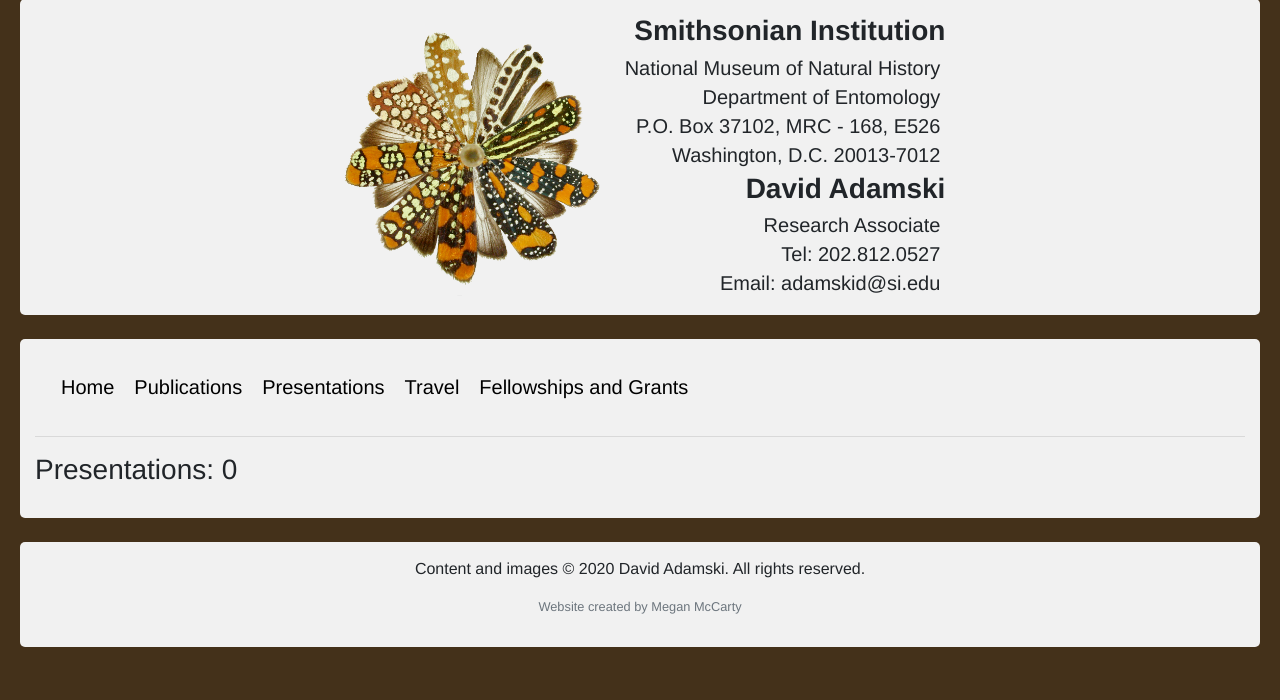
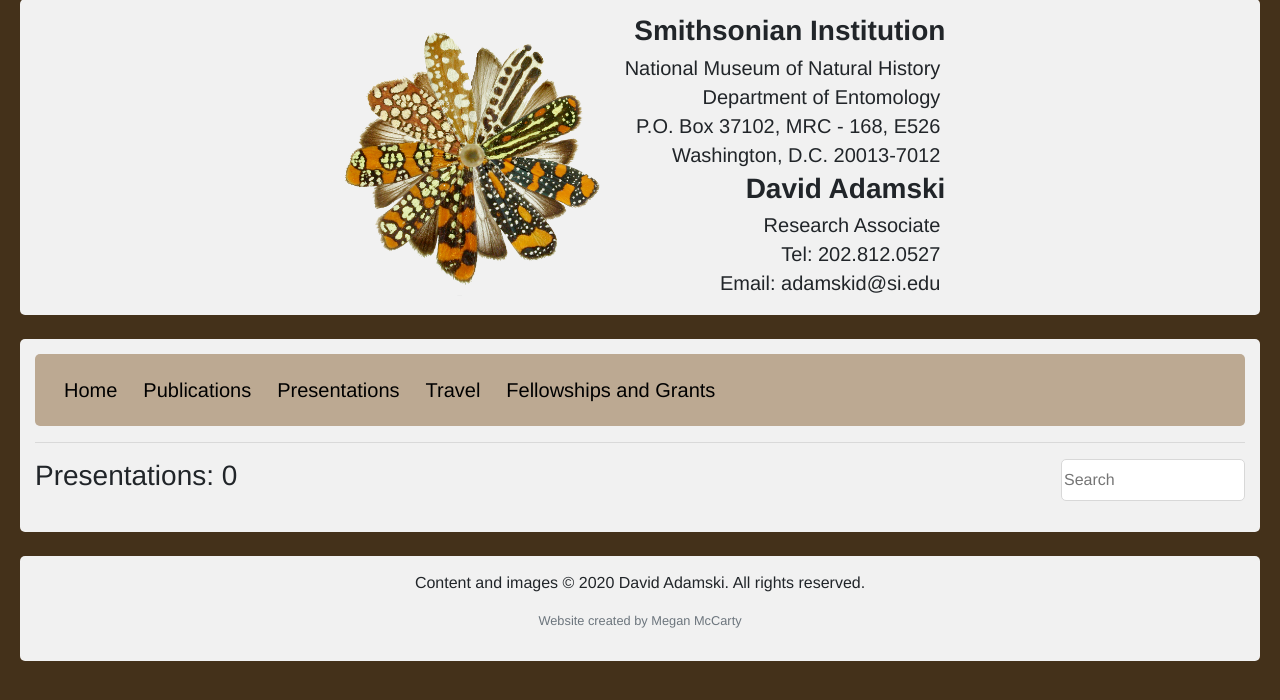
Before and after one commit to Meganmccarty/adamski, a Django app: page /presentations/ in a window 1280 px wide. Shown: the part 21-721 px from the top of the page. Run offline with Django 3.2, Linux system fonts and the light colour scheme; data that the repository does not hold is empty; some libraries are stand-ins or nearby versions.

Commit message:
Added list.js to pages, styled searchbox and nav

```diff
--- a/database/templates/database/presentations.html
+++ b/database/templates/database/presentations.html
@@ -5,16 +5,21 @@
 <head>
     {% block title %}<title>Dave Adamski - Presentations</title>{% endblock %}
 </head>
-<h3>Presentations: {{ pres_count }}</h3>
-    <ul class="list">
+<div id="all-items">
+    <div class="search-box">
+        <h3>Presentations: {{ pres_count }}</h3>
+        <input class="search" placeholder="Search" />
+    </div>
+    <ul class="list list-items">
         {% for presentation in pres_list %}
             <li>
                 {% if presentation.presenter %}
-                    {{ presentation.year}}. "{{ presentation.title | safe }}." {{ presentation.location | safe }}. {{ presentation.presenter }}, presenter.
+                    <span class="item">{{ presentation.year}}. "{{ presentation.title | safe }}." {{ presentation.location | safe }}. {{ presentation.presenter }}, presenter.</span>
                 {% else %}
-                    {{ presentation.year}}. "{{ presentation.title | safe }}." {{ presentation.location | safe }}.
+                    <span class="item">{{ presentation.year}}. "{{ presentation.title | safe }}." {{ presentation.location | safe }}.</span>
                 {% endif %}
             </li>
         {% endfor %}
     </ul>
+</div>
 {% endblock %}
--- a/static/css/styles.css
+++ b/static/css/styles.css
@@ -48,16 +48,14 @@ h5 {
 
 /*---------- Navigation ----------*/
 
-nav ul {
-    display: flex;
-    flex-direction: row;
-    justify-content: left;
+.bg-brown {
+    background-color: rgb(188,169,146);
+    border-radius: 5px;
 }
 
 .navigation ul li {
-    display: inline;
     font-size: 20px;
-    padding: 10px;
+    padding: 13px;
 }
 
 .navigation ul li a {
@@ -79,7 +77,7 @@ footer {
 
 /*---------- Lists on Pub. and Pres. Pages ----------*/
 
-.list li {
+.list-iems li {
     padding: 5px;
 }
 
@@ -91,6 +89,18 @@ footer {
     width: 100%;
     max-width: 400px;
     border-radius: 5px;
+}
+
+.search-box {
+    display: flex;
+    flex-direction: row;
+    justify-content: space-between;
+    margin-bottom: 10px;
+}
+
+.search {
+    border-radius: 5px;
+    border: 1px solid rgb(216,216,216);
 }
 
 @media all and (max-width: 850px) {
--- /dev/null
+++ b/static/js/scripts.js
@@ -0,0 +1,4 @@
+var options = {
+    valueNames: [ 'item' ]
+  };
+var pubList = new List('all-items', options);
```
Also changed, not shown: database/templates/database/grants.html (+13 -4 lines), database/templates/database/publications.html (+10 -3 lines), database/templates/database/travel.html (+11 -6 lines).
